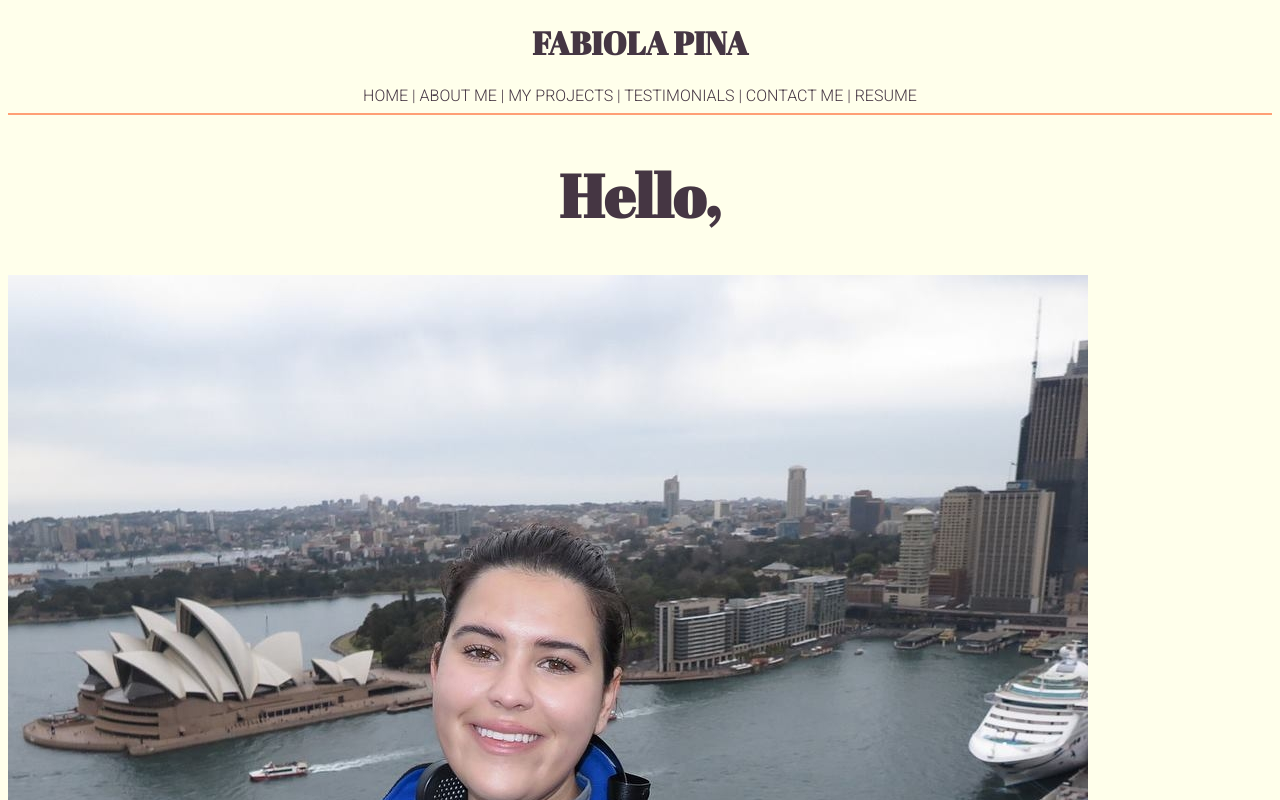
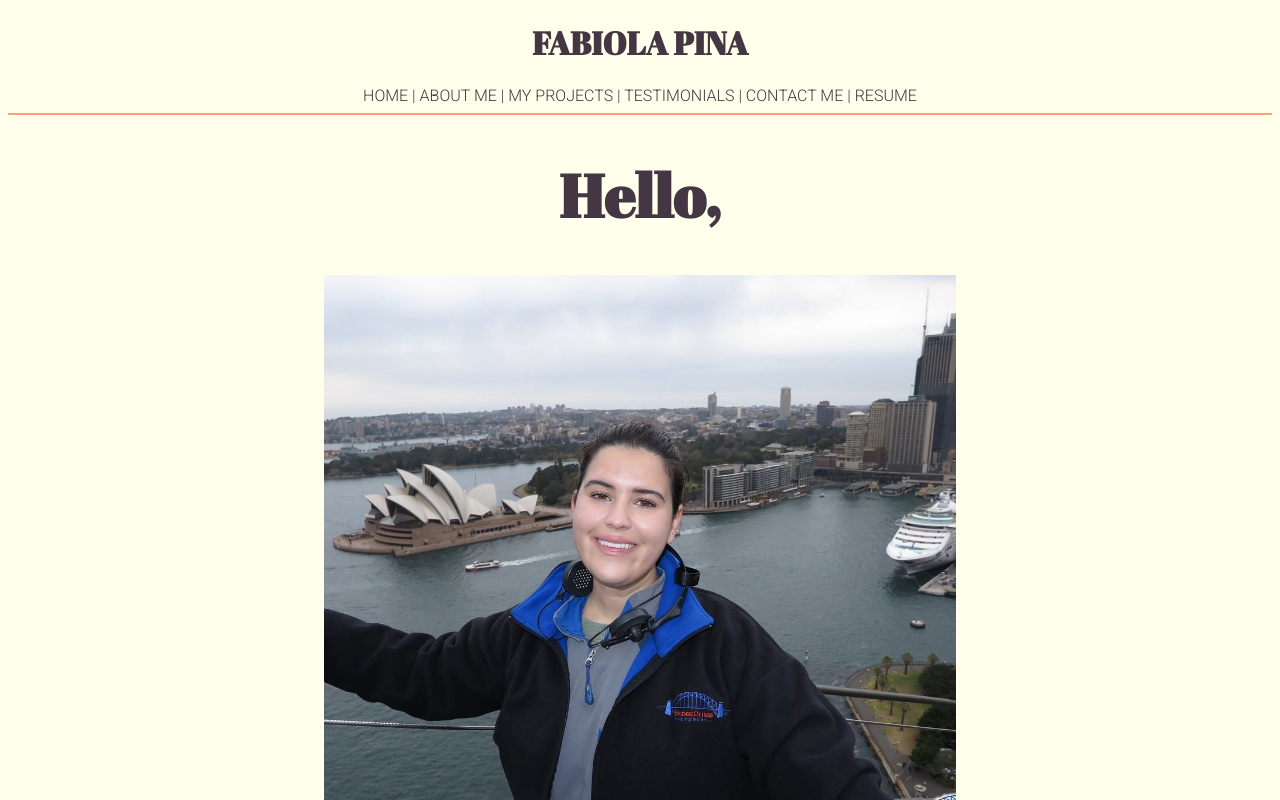
Before and after one commit to fabiolamariapina/portfolio-website, a React (Create React App) app in the folder portfolio/: page / in a window 1280 px wide. Shown: the top 800 px of the page. Built offline with nearby package versions, Linux system fonts and the light colour scheme.

Commit message:
centered image and made it a width of 50%

```diff
--- a/portfolio/src/components/Landing.jsx
+++ b/portfolio/src/components/Landing.jsx
@@ -5,7 +5,7 @@ export default class Landing extends Component {
     return (
       <div className="landing">
         <h1 className="greeting">Hello,</h1>
-        <img src="/images/headshot.jpg" alt="headshot" />
+        <img className="headshot" src="/images/headshot.jpg" alt="headshot" />
         <h3 className="tag-line">
           I am a <br></br>
           software engineer who <br></br>
--- a/portfolio/src/index.css
+++ b/portfolio/src/index.css
@@ -58,3 +58,10 @@ a:hover {
   text-align: center;
   font-size: 60px;
 }
+
+.headshot {
+  display: block;
+  margin-left: auto;
+  margin-right: auto;
+  width: 50%;
+}
```
Also changed, not shown: 1 other file (tests, documents, lock files or other folders).
